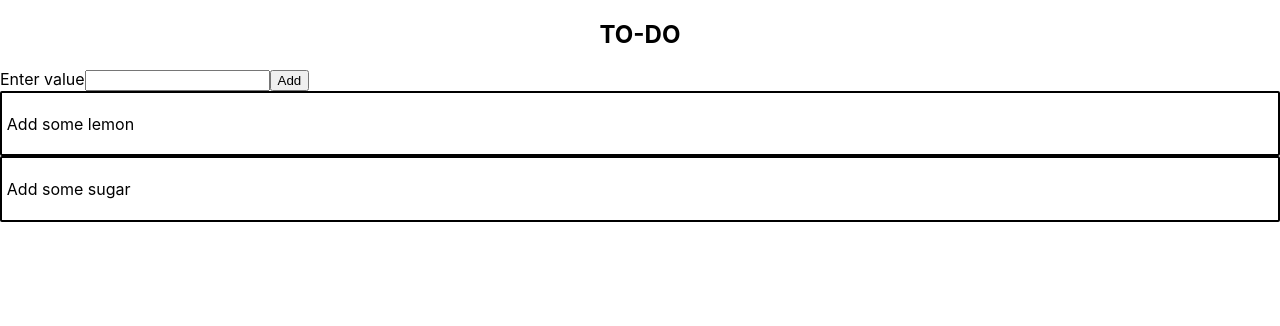
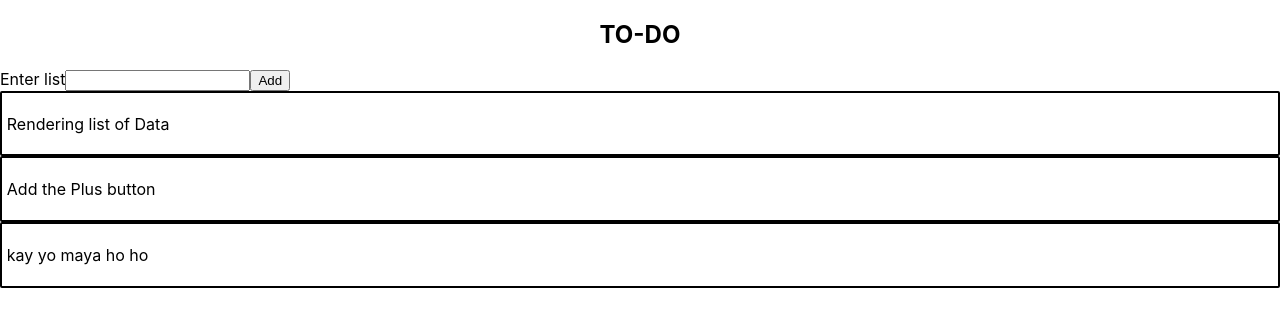
Before and after one commit to Sagarshrestha12/to-do, a React (Create React App) app: page / in a window 1280 px wide. Shown: the top 326 px of the page. Built offline with nearby package versions, Linux system fonts and the light colour scheme.

Commit message:
Added feature: appending input text to work list

```diff
--- a/src/App.js
+++ b/src/App.js
@@ -2,14 +2,30 @@ import "./App.css";
 import Header from "./components/Header";
 import ToDoList from "./components/ToDoList";
 import InputWork from "./components/InputWork";
+import { useState } from "react";
+
+const workList = [
+  "Rendering list of Data",
+  "Add the Plus button",
+  "kay yo maya ho ho",
+];
 
 function App() {
+  const [totalList, appendToList] = useState(workList);
+
+  function addList(data) {
+    appendToList((prev) => {
+      return [data, ...prev];
+    });
+  }
+
   return (
     <div>
       <Header name="TO-DO" />
-      <InputWork />
-      <ToDoList task="Add some lemon" />
-      <ToDoList task="Add some sugar" />
+      <InputWork set={addList} />
+      {totalList.map((list) => (
+        <ToDoList task={list} />
+      ))}
     </div>
   );
 }
--- a/src/components/InputWork.js
+++ b/src/components/InputWork.js
@@ -1,31 +1,29 @@
 import { useState } from "react";
 
-function InputWork() {
-  let [display, setDisplay] = useState("");
-  const [status, setStatus] = useState("Enter value");
+function InputWork(props) {
+  const [display, setDisplay] = useState("");
 
   const handleAddBtn = (event) => {
     event.preventDefault();
-    setStatus(display);
-    // console.log(display);
     setDisplay("");
+    props.set(display);
+
   };
 
-  const handleToDo = (event) => {
-    // display = event.target.value;
+  const handleInputField = (event) => {
     setDisplay(event.target.value);
   };
 
   return (
     <div>
       <form onSubmit={handleAddBtn}>
-        <label htmlFor="work">{status}</label>
+        <label htmlFor="work">Enter list</label>
         <input
           type="text"
           id="work"
           name="do"
           value={display}
-          onChange={handleToDo}
+          onChange={handleInputField}
           required
         ></input>
         <button type="submit" value="">
```
